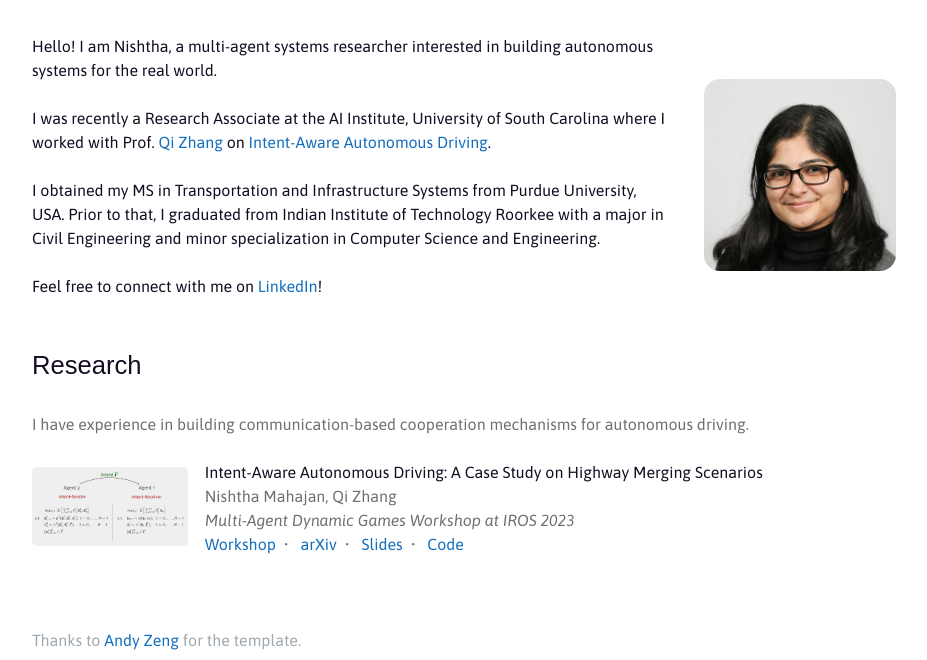
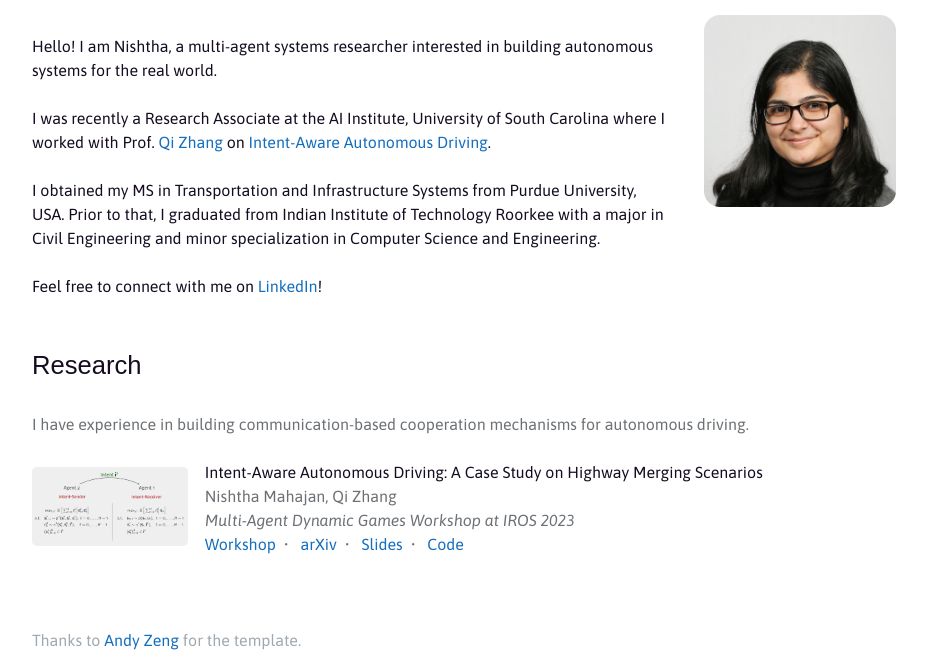
Before and after one commit to nishthamahajan/nishthamahajan.github.io, a plain HTML site: page index.html in a window 1280 px wide. Shown: the part 177-837 px from the top of the page, without its empty margins (176-1103 px from the left). Drawn offline with nearby package versions, Linux system fonts and the light colour scheme.

Commit message:
Update style.css

```diff
--- a/style.css
+++ b/style.css
@@ -98,7 +98,7 @@ h1 {
 }
 
 #intro-image {
-  margin: 10em 0 0 2em;
+  margin: 6em 0 0 2em;
   width: 12em;
   height: 12em;
   float: left;
```
